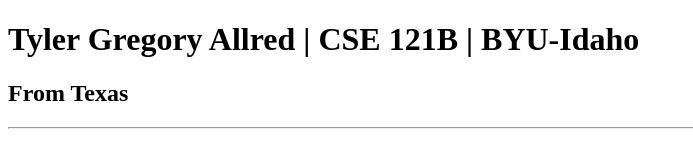
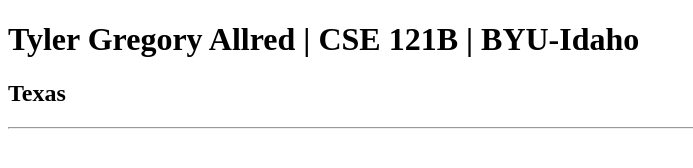
Before and after one commit to allredty/cse121b, a plain HTML site: page test.html in a window 1280 px wide. Shown: the whole page, without its empty margins (0-693 px from the left). Drawn offline with Linux system fonts and the light colour scheme.

Commit message:
changed location thing again

```diff
--- a/test.html
+++ b/test.html
@@ -7,7 +7,7 @@
 </head>
 <body>
     <h1>Tyler Gregory Allred | CSE 121B | BYU-Idaho</h1>
-    <h2> From Texas</h2>
+    <h2>Texas</h2>
     <hr>
 </body>
 </html>
```
